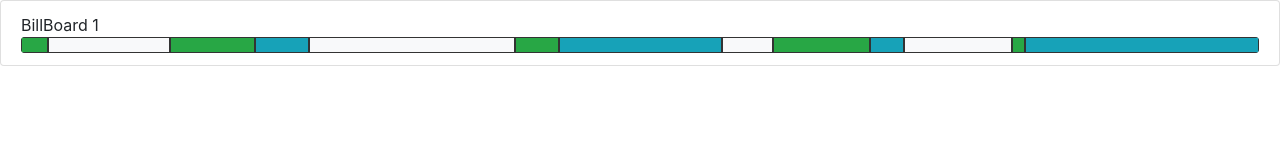
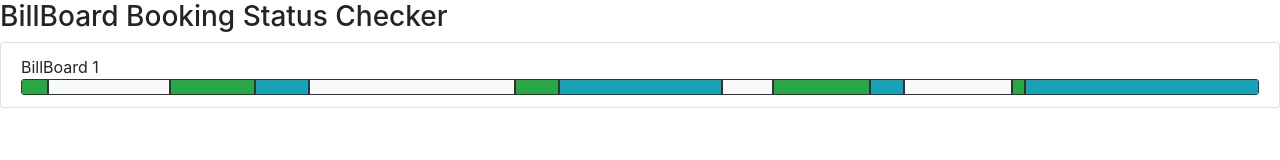
Before and after one commit to sidd5sci/flexAds, a plain HTML site: page index.html in a window 1280 px wide. Drawn offline with nearby package versions, Linux system fonts and the light colour scheme.

Commit message:
add the heading

```diff
--- a/index.html
+++ b/index.html
@@ -66,7 +66,11 @@
 
 <body>
 
-
+<div class="row justify-content-center">
+    <div class="col-md-12">
+      <h3>BillBoard Booking Status Checker</h3>
+    </div>
+</div>
 
 <ul class="list-group">
   <li class="list-group-item">BillBoard 1
```
